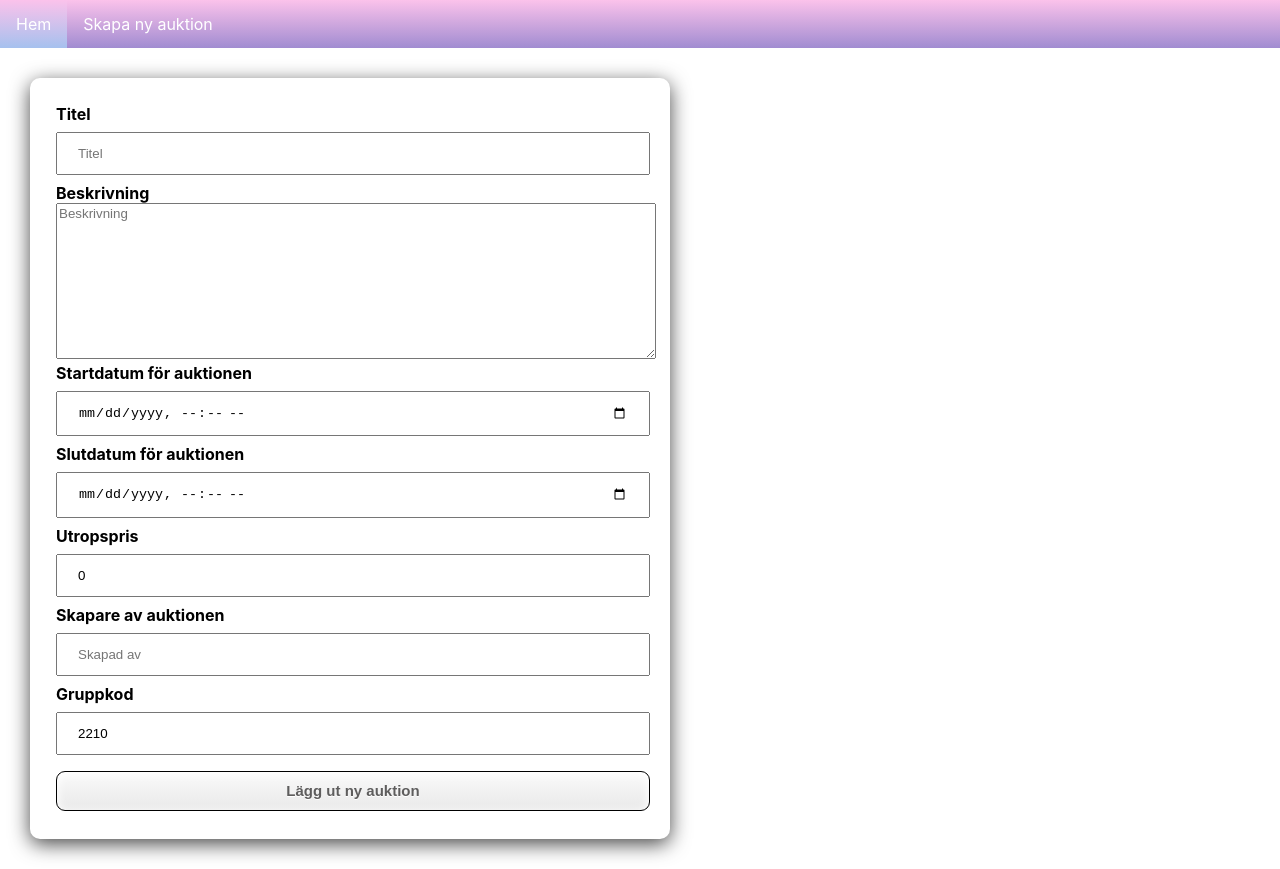
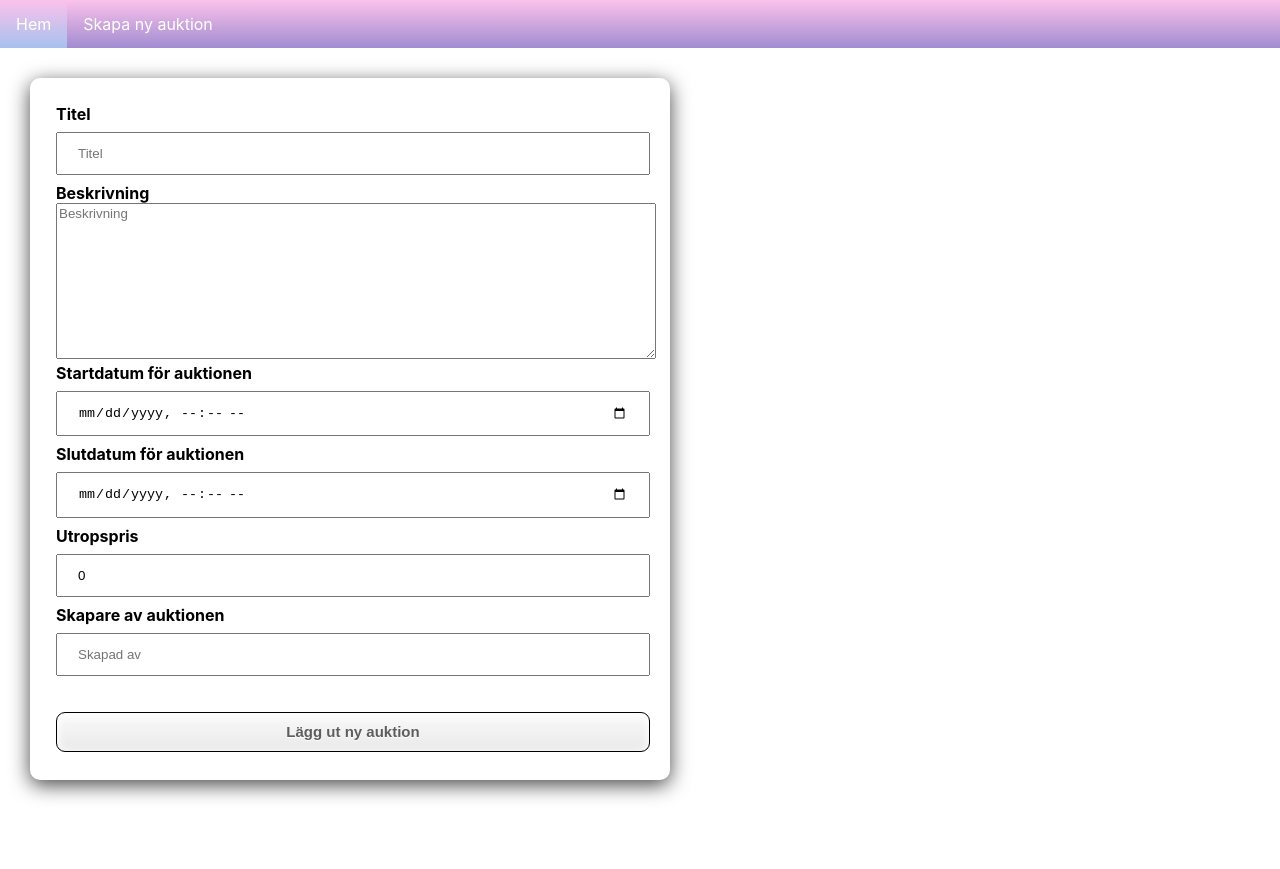
Before and after one commit to jimmyhornstrom/AuctionNakowski, a React (Create React App) app in the folder auction-app/: page /skapa in a window 1280 px wide. After the commit the page ends 810 px from the top, so only its background shows below. Built offline with nearby package versions, Linux system fonts and the light colour scheme; no server answers.

Commit message:
post fixat

```diff
--- a/auction-app/src/Components/CreateAuction/CreateAuctionForm.js
+++ b/auction-app/src/Components/CreateAuction/CreateAuctionForm.js
@@ -15,12 +15,11 @@ export default function CreateAuctionForm(props) {
     const [beskrivning, setBeskrivning] = useState('');
     const [startdatum, setStartdatum] = useState(new Date());
     const [slutdatum, setSlutdatum] = useState(new Date());
-    const [gruppkod, setGruppkod] = useState(0);
     const [utropspris, setUtropsris] = useState(0);
     const [skapadAv, setSkapadAv] = useState('');
 
     var auction = {Titel: titel, Beskrivning: beskrivning, StartDatum: startdatum
-                        ,SlutDatum: slutdatum, Gruppkod: gruppkod, Utropspris: utropspris,
+                        ,SlutDatum: slutdatum, Gruppkod: 2210, Utropspris: utropspris,
                     SkapadAv: skapadAv};
 
     const handleSubmit= (e) => {
@@ -68,11 +67,8 @@ export default function CreateAuctionForm(props) {
                 <input type="text" placeholder="Skapad av" value={skapadAv}
                 onChange={(e) => setSkapadAv(e.target.value)} required/>
                 <br />
-                <label>Gruppkod</label>
                 <br />
-                <input type="number" placeholder="Gruppkod" value={2210}
-                onChange={(e) => setGruppkod(e.target.value)} required/>
-                <br />
+
                 <input type="submit" value="Lägg ut ny auktion"/>
 
             </form>
--- a/auction-app/src/Context/AuctionContext.js
+++ b/auction-app/src/Context/AuctionContext.js
@@ -50,7 +50,6 @@ const AuctionContextProvider = (props) => {
     },[])
 
     const postAuction = (auction) => {
-        let url = "http://nackowskis.azurewebsites.net/api/Auktion/2210";
 
         fetch(url,{
                     method: 'POST',
```
